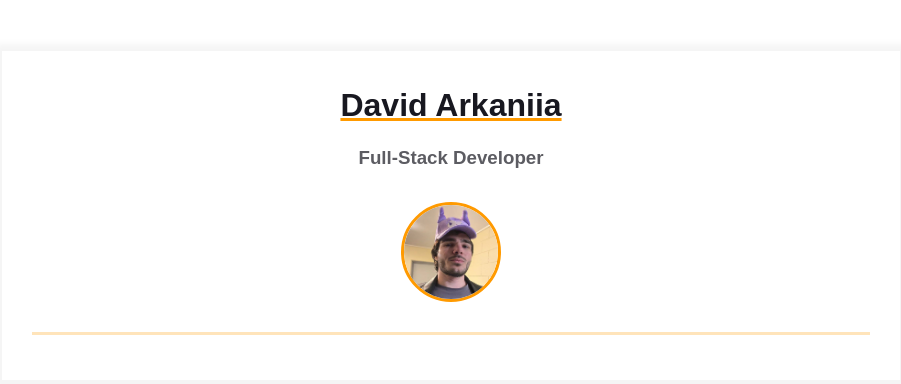
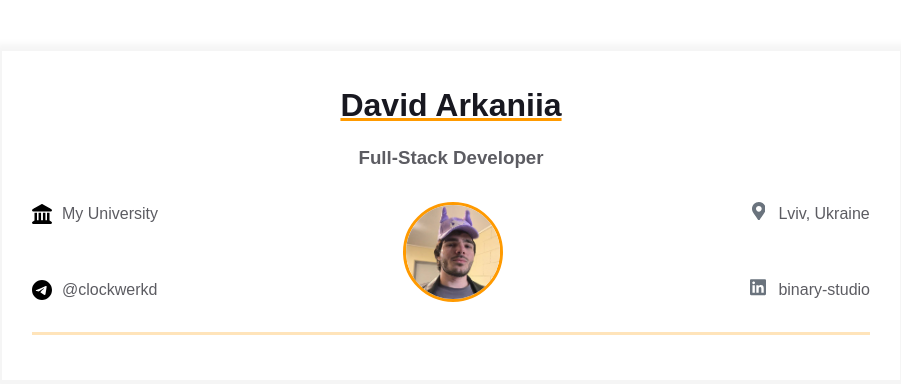
Before and after one commit to ItzDemonKing/homepage, a plain HTML site: page index.html in a window 1280 px wide. Shown: the whole page, without its empty margins (189-1090 px from the left). Drawn offline with Linux system fonts and the light colour scheme.

Commit message:
Add contact info items

```diff
--- a/index.html
+++ b/index.html
@@ -15,13 +15,66 @@
               <h3 class="contact-info__sub-header">Full-Stack Developer</h3>
 
               <div class="contact_info_container fh">
-                <div class="contact-info__block"></div>
+                <div class="contact-info__block">
+                  <a href="https://www.universite-paris-saclay.fr/" target="_blank" rel="noopener noreferrer" class="contact-info__item">
+                    <div class="contact-info__item-icon-wrapper">
+                      <svg xmlns="http://www.w3.org/2000/svg" viewBox="0 0 512 512">
+                        <path d="M240.1 4.2c9.8-5.6 21.9-5.6 31.8 0l171.8 98.1L448 104l0 .9 47.9 27.4c12.6 7.2 18.8 22 15.1 36s-16.4 23.8-30.9 23.8L32
+                        192c-14.5 0-27.2-9.8-30.9-23.8s2.5-28.8 15.1-36L64 104.9l0-.9 4.4-1.6L240.1 4.2zM64 224l64 0 0 192 40 0 0-192 64 0 0 192 48 0
+                        0-192 64 0 0 192 40 0 0-192 64 0 0 196.3c.6 .3 1.2 .7 1.8 1.1l48 32c11.7 7.8 17 22.4 12.9 35.9S494.1 512 480 512L32 512c-14.1
+                        0-26.5-9.2-30.6-22.7s1.1-28.1 12.9-35.9l48-32c.6-.4 1.2-.7 1.8-1.1L64 224z"/>
+                      </svg>
+                    </div>
+                    <span>My University</span>
+                  </a>
+                  <a href="" rel="noopener noreferrer" class="contact-info__item">
+                    <div class="contact-info__item-icon-wrapper">
+                      <svg xmlns="http://www.w3.org/2000/svg" viewBox="0 0 496 512">
+                        <path d="M248 8C111 8 0 119 0 256S111 504 248 504 496 393 496 256 385 8 248 8zM363 176.7c-3.7 39.2-19.9 134.4-28.1 178.3-3.5 18.6-10.3
+                        24.8-16.9 25.4-14.4 1.3-25.3-9.5-39.3-18.7-21.8-14.3-34.2-23.2-55.3-37.2-24.5-16.1-8.6-25 5.3-39.5 3.7-3.8 67.1-61.5 68.3-66.7 .2-.7
+                        .3-3.1-1.2-4.4s-3.6-.8-5.1-.5q-3.3 .7-104.6 69.1-14.8 10.2-26.9 9.9c-8.9-.2-25.9-5-38.6-9.1-15.5-5-27.9-7.7-26.8-16.3q.8-6.7 18.5-13.7
+                        108.4-47.2 144.6-62.3c68.9-28.6 83.2-33.6 92.5-33.8 2.1 0 6.6 .5 9.6 2.9a10.5 10.5 0 0 1 3.5 6.7A43.8 43.8 0 0 1 363 176.7z"/>
+                      </svg>
+                    </div>
+                    <span>@clockwerkd</span>
+                  </a>
+                </div>
 
                 <div class="contact-info__block contact-info__block--center">
                   <img class="contact-info__avatar" src="assets/avatar.jpg" alt="Avatar" />
                 </div>
 
-                <div class="contact-info__block"></div>
+                <div class="contact-info__block">
+                  <a href="https://uk.wikipedia.org/wiki/%D0%9B%D1%8C%D0%B2%D1%96%D0%B2" target="_blank" rel="author" class="contact-info__item">
+                    <div class="contact-info__item-icon-wrapper">
+                      <svg class="contact-info__item-icon" xmlns="http://www.w3.org/2000/svg" viewBox="0 0 384 512">
+                        <path
+                          d="M172.268 501.67C26.97 291.031 0 269.413 0 192 0 85.961 85.961 0
+                          192 0s192 85.961 192 192c0 77.413-26.97 99.031-172.268 309.67-9.535
+                          13.774-29.93 13.773-39.464 0zM192 272c44.183 0 80-35.817
+                          80-80s-35.817-80-80-80-80 35.817-80 80 35.817 80 80 80z"
+                        ></path>
+                      </svg>
+                    </div>
+                    <span>Lviv, Ukraine</span>
+                  </a>
+                  <a href="https://ua.linkedin.com/company/binary-studio_241166" target="_blank" rel="author" class="contact-info__item">
+                    <div class="contact-info__item-icon-wrapper">
+                      <svg class="contact-info__item-icon" xmlns="http://www.w3.org/2000/svg" viewBox="0 0 448 512">
+                        <path
+                          d="M416 32H31.9C14.3 32 0 46.5 0 64.3v383.4C0 465.5 14.3 480 31.9
+                          480H416c17.6 0 32-14.5 32-32.3V64.3c0-17.8-14.4-32.3-32-32.3zM135.4
+                          416H69V202.2h66.5V416zm-33.2-243c-21.3 0-38.5-17.3-38.5-38.5S80.9
+                          96 102.2 96c21.2 0 38.5 17.3 38.5 38.5 0 21.3-17.2 38.5-38.5
+                          38.5zm282.1 243h-66.4V312c0-24.8-.5-56.7-34.5-56.7-34.6 0-39.9
+                          27-39.9 54.9V416h-66.4V202.2h63.7v29.2h.9c8.9-16.8 30.6-34.5
+                          62.9-34.5 67.2 0 79.7 44.3 79.7 101.9V416z"
+                        ></path>
+                      </svg>
+                    </div>
+                    <span>binary-studio</span>
+                  </a>
+                </div>
               </div>
             </div>
           </div>
```
